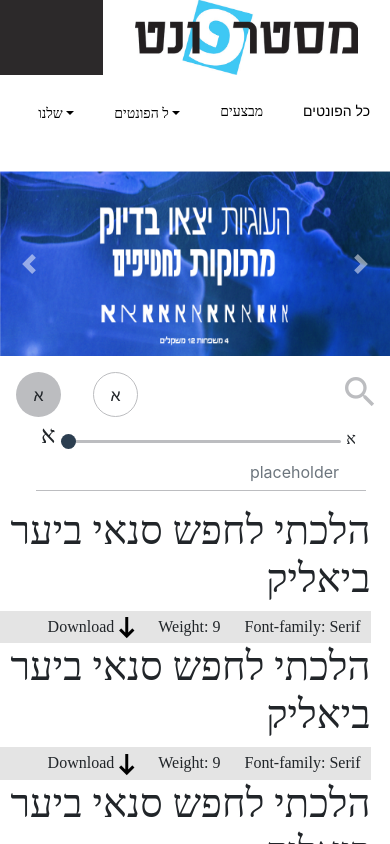
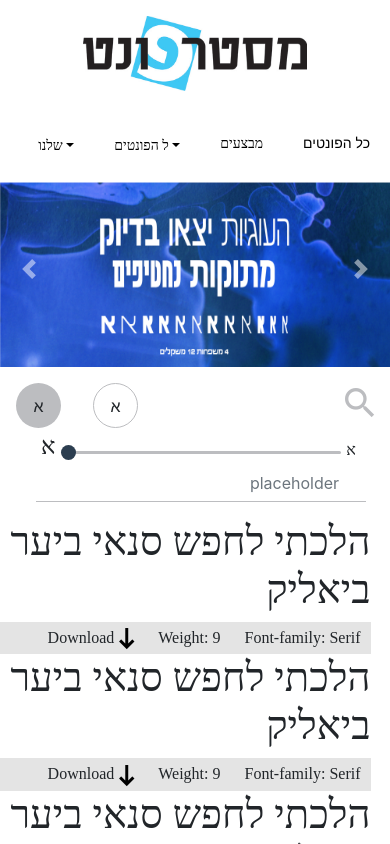
Before and after one commit to itsumrat/master-font, a React (Create React App) app: page / in a window 390 px wide. Shown: the top 844 px of the page. Built offline with nearby package versions, Linux system fonts and the light colour scheme.

Commit message:
logo responsiveness

```diff
--- a/src/App.css
+++ b/src/App.css
@@ -150,6 +150,12 @@ table {
   .MenuItem a {
     color: #000;
     padding: .2rem 0;
+  }
+  .Mlogo {
+    float: none;
+    padding: 1rem;
+    margin-left: 0;
+    text-align: center;
   }
   .slide {
     margin-top: 6rem;
```
